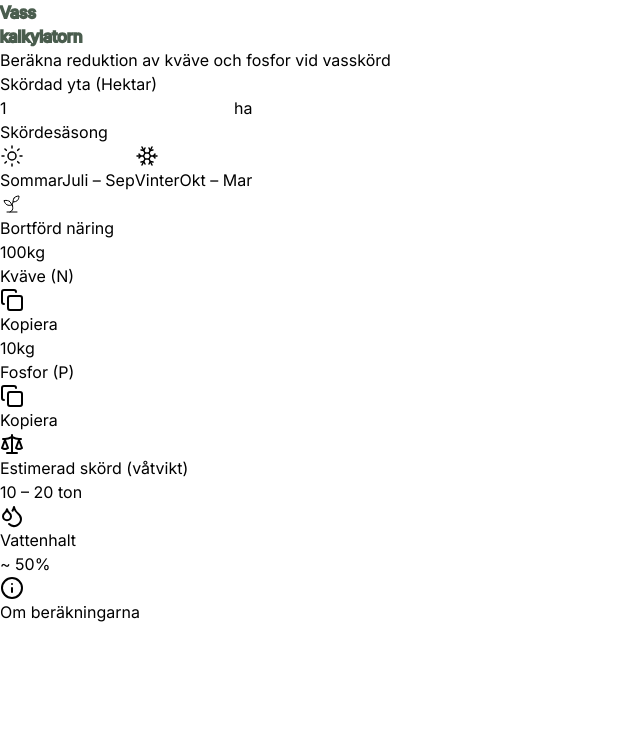
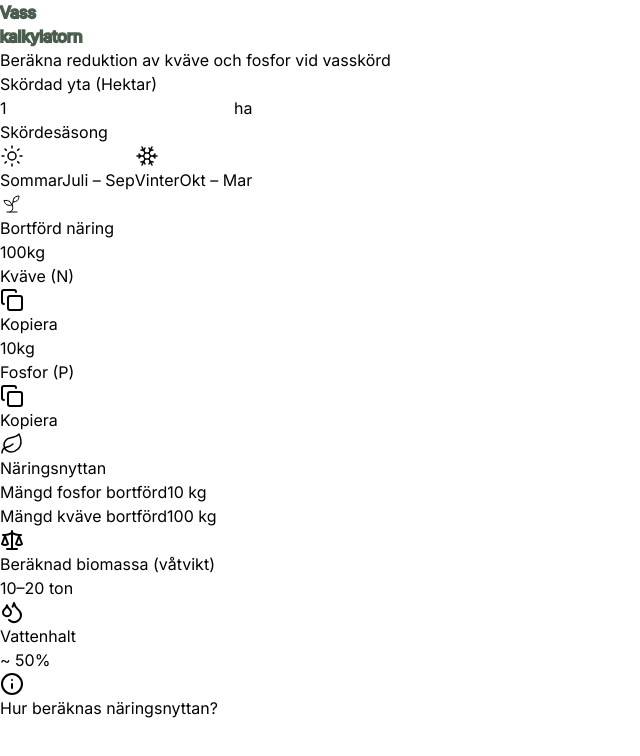
Before and after one commit to aiipraktiken-cmd/vasskalkylator, a React (Vite) app: page / in a window 1280 px wide. Shown: the top 756 px of the page, without its empty margins (0-640 px from the left). Built offline with nearby package versions, Linux system fonts and the light colour scheme.

Commit message:
feat: add Näringsnyttan display and formula-based wet weight calculation
Co-Authored-By: Claude Sonnet 4.6 <noreply@anthropic.com>

```diff
--- a/src/App.tsx
+++ b/src/App.tsx
@@ -1,8 +1,22 @@
 import { useState } from 'react'
-import { Sun, Snowflake, Sprout, Droplets, Info, Scale, Copy, Check } from 'lucide-react'
+import { Sun, Snowflake, Sprout, Droplets, Info, Scale, Copy, Check, Leaf } from 'lucide-react'
 
 type Season = 'summer' | 'winter'
 type Copied = 'nitrogen' | 'phosphorus' | null
+
+// Näring per hektar (kg/ha)
+const SUMMER_P = 10
+const SUMMER_N = 100
+const WINTER_P = 2
+const WINTER_N = 20
+
+// Skörd (ton torrvikt/ha)
+const TS_MIN = 5
+const TS_MAX = 10
+
+// Vattenhalt
+const WATER_SUMMER = 0.50
+const WATER_WINTER = 0.15  // medel av 10–20%
 
 export default function App() {
   const [hectares, setHectares] = useState<number | ''>(1)
@@ -20,12 +34,13 @@ export default function App() {
   const ha = hectares === '' ? 0 : hectares
 
   // Näring (kg)
-  const nitrogen = ha * (isSummer ? 100 : 20)
-  const phosphorus = ha * (isSummer ? 10 : 2)
+  const nitrogen = ha * (isSummer ? SUMMER_N : WINTER_N)
+  const phosphorus = ha * (isSummer ? SUMMER_P : WINTER_P)
 
-  // Vikter (ton)
-  const wetWeightMin = isSummer ? ha * 10 : ha * 5.5
-  const wetWeightMax = isSummer ? ha * 20 : ha * 12
+  // Vikter: Torrvikt / (1 - Vattenhalt)
+  const waterContent = isSummer ? WATER_SUMMER : WATER_WINTER
+  const wetWeightMin = (ha * TS_MIN) / (1 - waterContent)
+  const wetWeightMax = (ha * TS_MAX) / (1 - waterContent)
 
   function handleInput(e: React.ChangeEvent<HTMLInputElement>) {
     const val = e.target.value
@@ -166,49 +181,69 @@ export default function App() {
           </div>
         </div>
 
-        {/* Weights & Info */}
-        <div className="space-y-4">
-          <div className="bg-white rounded-2xl p-5 shadow-[0_4px_20px_rgb(0,0,0,0.02)] flex flex-col sm:flex-row gap-4 sm:items-center justify-between">
-            <div className="flex items-center gap-3 text-[#6B7268]">
-              <Scale className="w-5 h-5 flex-shrink-0" />
-              <div>
-                <p className="text-xs uppercase tracking-wider">Estimerad skörd (våtvikt)</p>
-                <p className="font-medium text-[#2C312E]">
-                  {wetWeightMin.toLocaleString('sv-SE')} – {wetWeightMax.toLocaleString('sv-SE')} ton
-                </p>
+        {/* Näringsnyttan */}
+        <div className="bg-white rounded-2xl shadow-[0_4px_20px_rgb(0,0,0,0.02)] p-6 mb-6">
+          <div className="flex items-center gap-2 mb-5">
+            <Leaf className="w-4 h-4 text-[#4A5D4E]" strokeWidth={1.5} />
+            <h3 className="text-sm font-medium text-[#6B7268] uppercase tracking-wider">Näringsnyttan</h3>
+          </div>
+          <div className="divide-y divide-[#F0F0EC]">
+            <div className="flex items-center justify-between py-3">
+              <span className="text-sm text-[#6B7268]">Mängd fosfor bortförd</span>
+              <span className="font-medium text-[#2C312E]">{phosphorus.toLocaleString('sv-SE')} kg</span>
+            </div>
+            <div className="flex items-center justify-between py-3">
+              <span className="text-sm text-[#6B7268]">Mängd kväve bortförd</span>
+              <span className="font-medium text-[#2C312E]">{nitrogen.toLocaleString('sv-SE')} kg</span>
+            </div>
+            <div className="flex items-center justify-between py-3">
+              <div className="flex items-center gap-2 text-[#6B7268]">
+                <Scale className="w-4 h-4 flex-shrink-0" />
+                <span className="text-sm">Beräknad biomassa (våtvikt)</span>
               </div>
+              <span className="font-medium text-[#2C312E]">
+                {wetWeightMin.toLocaleString('sv-SE', { maximumFractionDigits: 1 })}–{wetWeightMax.toLocaleString('sv-SE', { maximumFractionDigits: 1 })} ton
+              </span>
             </div>
-            <div className="h-px sm:h-8 w-full sm:w-px bg-[#E5E5E0] flex-shrink-0" />
-            <div className="flex items-center gap-3 text-[#6B7268]">
-              <Droplets className="w-5 h-5 flex-shrink-0" />
-              <div>
-                <p className="text-xs uppercase tracking-wider">Vattenhalt</p>
-                <p className="font-medium text-[#2C312E]">{isSummer ? '~ 50%' : '~ 10–20%'}</p>
+            <div className="flex items-center justify-between py-3">
+              <div className="flex items-center gap-2 text-[#6B7268]">
+                <Droplets className="w-4 h-4 flex-shrink-0" />
+                <span className="text-sm">Vattenhalt</span>
               </div>
+              <span className="font-medium text-[#2C312E]">{isSummer ? '~ 50%' : '~ 10–20%'}</span>
             </div>
           </div>
+        </div>
 
+        {/* Info */}
+        <div className="space-y-4">
           <button
             onClick={() => setShowInfo(!showInfo)}
-            className="flex items-center gap-2 text-sm text-[#8E948C] hover:text-[#4A5D4E] transition-colors mx-auto mt-6"
+            className="flex items-center gap-2 text-sm text-[#8E948C] hover:text-[#4A5D4E] transition-colors mx-auto mt-2"
           >
             <Info className="w-4 h-4" />
-            <span>Om beräkningarna</span>
+            <span>Hur beräknas näringsnyttan?</span>
           </button>
 
           {showInfo && (
             <div className="bg-[#EAECE9] p-5 rounded-2xl text-sm text-[#4A5D4E] leading-relaxed">
-              <p className="mb-2">
-                Beräkningarna baseras på mätningar och rapporter (bl.a. finska ELY-centralen och BalticReed).
-                Generellt ger en hektar 5–10 ton torrvikt (TS) vass.
+              <p className="mb-3">
+                Beräkningarna baseras på vetenskapliga schablonvärden för vass (<em>Phragmites australis</em>) i Östersjöregionen
+                (bl.a. finska ELY-centralen och BalticReed). Generellt ger en hektar 5–10 ton torrvikt (TS) vass.
               </p>
-              <ul className="list-disc pl-4 space-y-1">
-                <li>
-                  <strong>Sommar:</strong> 10 kg fosfor &amp; 100 kg kväve per hektar. Näringshalten når sin peak i mitten av augusti.
-                </li>
-                <li>
-                  <strong>Vinter:</strong> 2 kg fosfor &amp; 20 kg kväve per hektar.
-                </li>
+              <p className="font-medium mb-2">Varför är sommarvass bättre för näringen?</p>
+              <p className="mb-3">
+                Under sommaren (juli–september) lagrar vassen sin näring i de gröna delarna ovanför vattenytan —
+                ca <strong>10 kg fosfor</strong> och <strong>100 kg kväve</strong> per hektar.
+                Vid vinterskörd har vassen transporterat ner ca 80 % av näringen till rötterna, vilket ger
+                lägre näringsbortförsel (<strong>2 kg P</strong> och <strong>20 kg N</strong> per hektar),
+                men vassen är lättare att hantera då den är torrare.
+              </p>
+              <p className="font-medium mb-2">Formler</p>
+              <ul className="space-y-1 text-[#5A6E5E]">
+                <li>Fosforuttag: Areal × {isSummer ? SUMMER_P : WINTER_P} kg/ha</li>
+                <li>Kväveuttag: Areal × {isSummer ? SUMMER_N : WINTER_N} kg/ha</li>
+                <li>Våtvikt: Torrvikt ÷ (1 − Vattenhalt)</li>
               </ul>
             </div>
           )}
```
